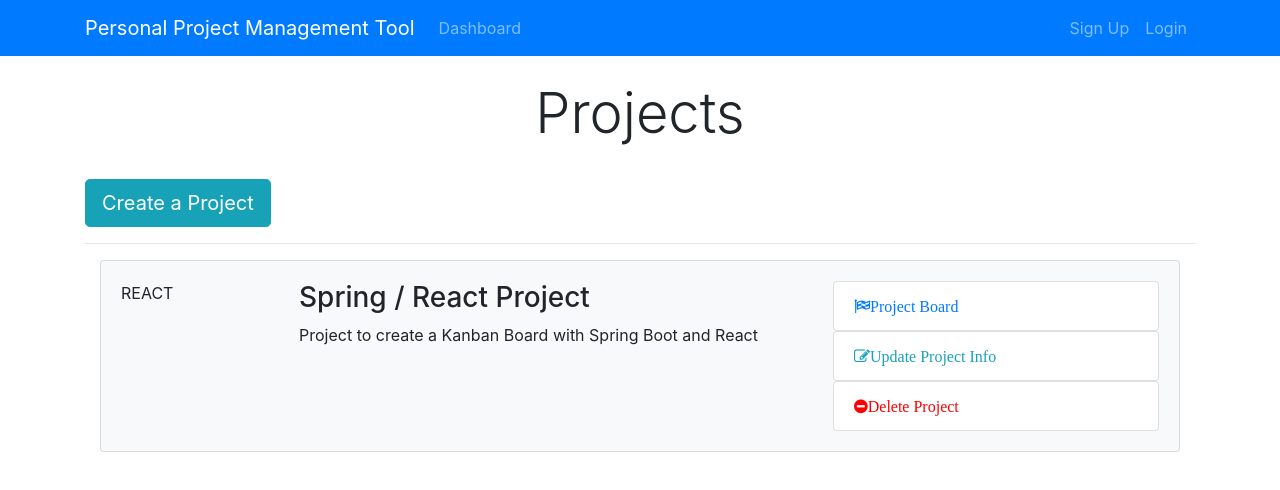
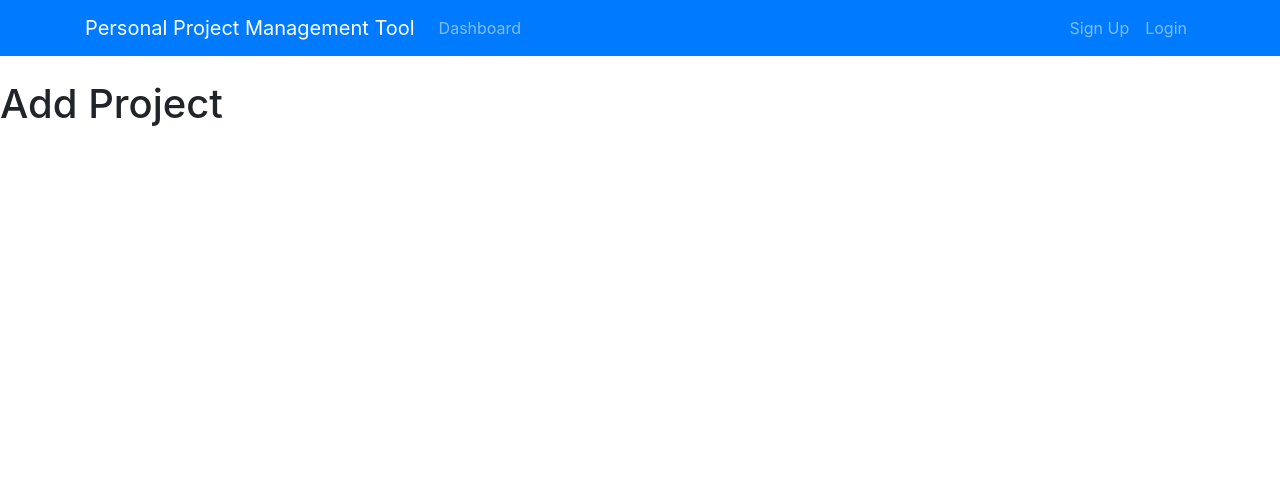
Before and after one commit to IvanYou98/ProgressManager, a React (Create React App) app in the folder front-end/: page /addProject in a window 1280 px wide. Shown: the top 490 px of the page. Built offline with nearby package versions, Linux system fonts and the light colour scheme.

Commit message:
set up router

```diff
--- a/front-end/package.json
+++ b/front-end/package.json
@@ -12,6 +12,7 @@
     "bootstrap": "^4.1.3",
     "react": "^17.0.2",
     "react-dom": "^17.0.2",
+    "react-router-dom": "^4.3.1",
     "react-scripts": "5.0.0",
     "web-vitals": "^2.1.4"
   },
--- a/front-end/src/App.js
+++ b/front-end/src/App.js
@@ -1,13 +1,20 @@
 import './App.css';
+import "bootstrap/dist/css/bootstrap.min.css";
+import {BrowserRouter, Route} from "react-router-dom";
+import NavBar from "./components/NavBar";
+import AddProject from "./components/project/AddProject";
 import Dashboard from "./components/Dashboard";
-import "bootstrap/dist/css/bootstrap.min.css";
 
 function App() {
-  return (
-    <div className="App">
-      <Dashboard/>
-    </div>
-  );
+    return (
+        <BrowserRouter>
+            <div>
+                <NavBar/>
+                <Route path="/dashBoard" exact component={Dashboard}/>
+                <Route path="/addProject" exact component={AddProject}/>
+            </div>
+        </BrowserRouter>
+    );
 }
 
 export default App;
--- a/front-end/src/components/Dashboard.js
+++ b/front-end/src/components/Dashboard.js
@@ -1,15 +1,23 @@
 import React, {Component} from 'react';
-import NavBar from "./NavBar";
-
-import DashboardItem from "./DashboardItem";
+import ProjectItem from "./project/ProjectItem";
+import CreateProjectItemButton from "./project/CreateProjectItemButton";
 
 class Dashboard extends Component {
     render() {
         return (
-            <div>
-                {/*Navigation Bar*/}
-                <NavBar/>
-                <DashboardItem/>
+            <div className="projects">
+                <div className="container">
+                    <div className="row">
+                        <div className="col-md-12">
+                            <h1 className="display-4 text-center">Projects</h1>
+                            <br/>
+                            <CreateProjectItemButton/>
+                            <br/>
+                            <hr/>
+                            <ProjectItem/>
+                        </div>
+                    </div>
+                </div>
             </div>
         );
     }
--- a/front-end/src/components/DashboardItem.js
+++ /dev/null
@@ -1,27 +0,0 @@
-import React, {Component} from 'react';
-import ProjectItem from "./project/ProjectItem";
-
-class DashboardItem extends Component {
-    render() {
-        return (
-            <div className="projects">
-                <div className="container">
-                    <div className="row">
-                        <div className="col-md-12">
-                            <h1 className="display-4 text-center">Projects</h1>
-                            <br/>
-                            <a href="ProjectForm.html" className="btn btn-lg btn-info">
-                                Create a Project
-                            </a>
-                            <br/>
-                            <hr/>
-                            <ProjectItem/>
-                        </div>
-                    </div>
-                </div>
-            </div>
-        );
-    }
-}
-
-export default DashboardItem;
--- /dev/null
+++ b/front-end/src/components/project/AddProject.js
@@ -0,0 +1,13 @@
+import React, {Component} from 'react';
+
+class AddProject extends Component {
+    render() {
+        return (
+            <div>
+                <h1>Add Project</h1>
+            </div>
+        );
+    }
+}
+
+export default AddProject;
--- /dev/null
+++ b/front-end/src/components/project/CreateProjectItemButton.js
@@ -0,0 +1,14 @@
+import React from 'react';
+import {Link} from "react-router-dom";
+
+function CreateProjectItemButton(props) {
+    return (
+        <React.Fragment>
+            <Link to="/addProject" className="btn btn-lg btn-info">
+                Create a Project
+            </Link>
+        </React.Fragment>
+    );
+}
+
+export default CreateProjectItemButton;
```
Also changed, not shown: 1 other file (tests, documents, lock files or other folders).
